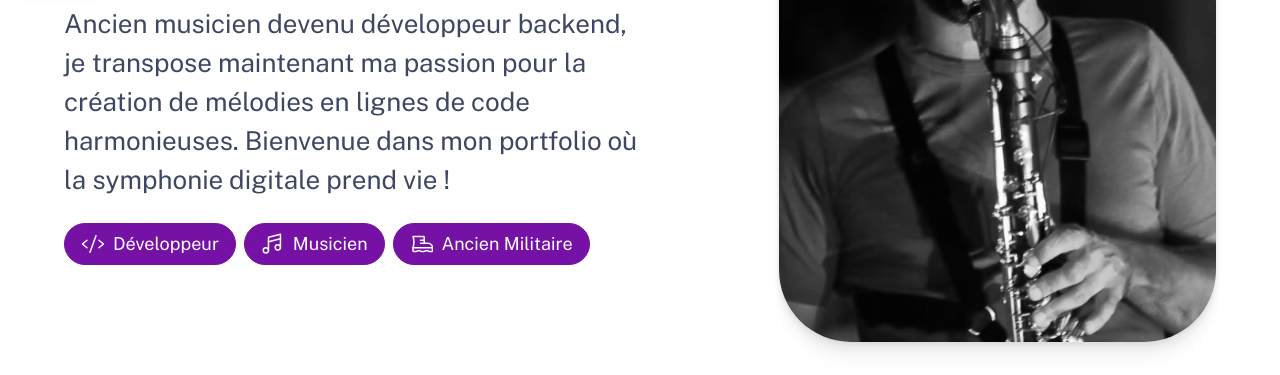
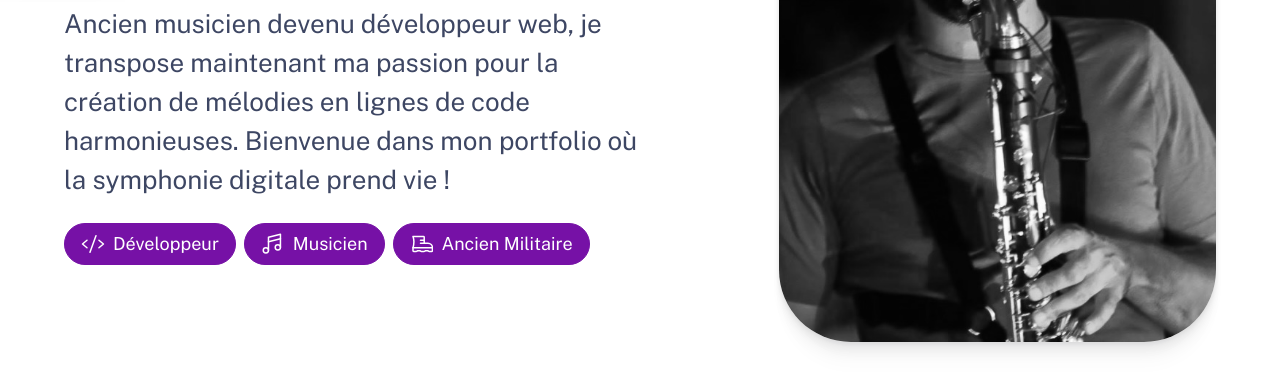
Before and after one commit to N-BLET/portfolio, an Astro site: page / in a window 1280 px wide. Shown: the part 425-800 px from the top of the page. Built offline with nearby package versions, Linux system fonts and the light colour scheme; Astro itself is replaced by a stand-in of ours.

Commit message:
Update page Index 29-01-2025

```diff
--- a/src/pages/index.astro
+++ b/src/pages/index.astro
@@ -31,7 +31,7 @@
       <header class="hero">
         <Hero
           title="Hello, je m'appelle Nicolas Blet"
-          tagline="Ancien musicien devenu développeur backend, je transpose maintenant ma passion pour la création de mélodies en lignes de code harmonieuses. Bienvenue dans mon portfolio où la symphonie digitale prend vie !"
+          tagline="Ancien musicien devenu développeur web, je transpose maintenant ma passion pour la création de mélodies en lignes de code harmonieuses. Bienvenue dans mon portfolio où la symphonie digitale prend vie !"
           align="start"
         >
           <div class="roles">
```
